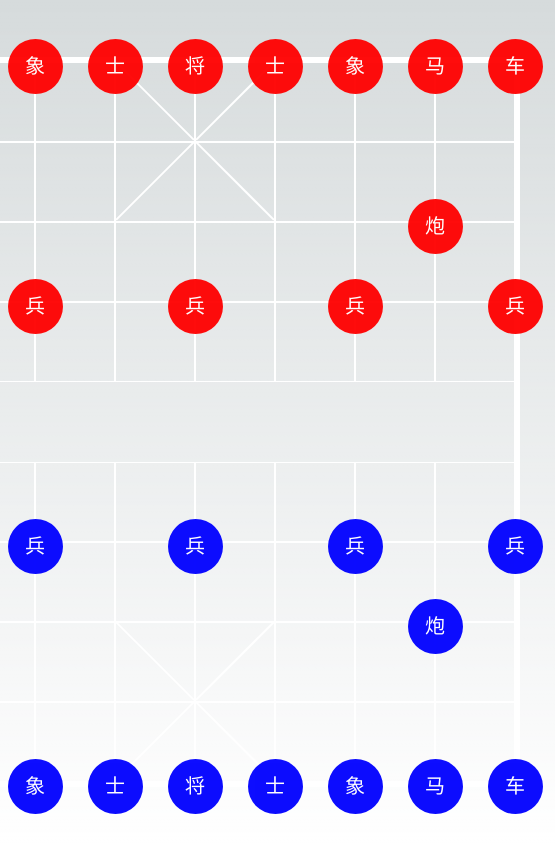
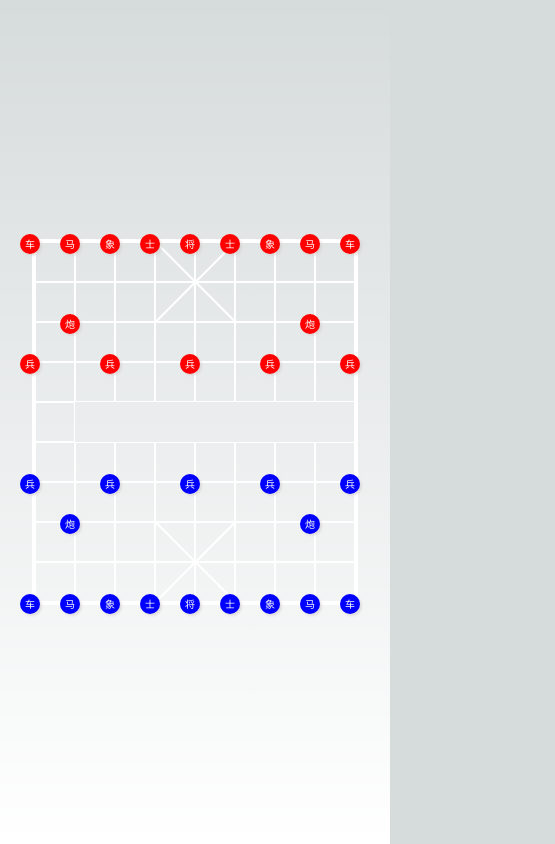
Before and after one commit to Thanhtinh06/chinese-chess, a Next.js app: page / in a window 390 px wide. Shown: the whole page, 555 px wide, since content can reach past the window. Built offline with nearby package versions, Linux system fonts and the light colour scheme.

Commit message:
CC-4 <completed logic moving Phao's

```diff
--- a/src/app/globals.css
+++ b/src/app/globals.css
@@ -23,8 +23,29 @@ body {
       rgb(var(--background-end-rgb))) rgb(var(--background-start-rgb));
 }
 
+.board {
+  display: grid;
+  grid-template-columns: repeat(8, 80px);
+  grid-template-rows: repeat(9, 80px);
+  align-items: center;
+  justify-content: center;
+  border: 5px solid white;
+  position: relative;
+}
+
+.board-chess {
+  display: grid;
+  grid-template-columns: repeat(9, 80px);
+  grid-template-rows: repeat(10, 80px);
+  align-items: center;
+  justify-content: center;
+  position: absolute;
+  width: 100%;
+  top: -5%;
+  left: 0;
+  z-index: 999;
+}
 section.board div.line:nth-child(33) {
-  border: none !important;
   border-left: 1px solid white !important;
 }
 
@@ -133,21 +154,23 @@ div.line:nth-child(69)::before {
   transform: rotate(-135deg);
   transform-origin: center;
 }
+
 .chess-piece {
   width: 55px;
   height: 55px;
   border-radius: 50%;
   text-align: center;
   line-height: 55px;
-  opacity: 95%;
+  box-shadow: 2px 2px 2px rgba(212, 201, 201, 0.5);
+    transition: all ease-in 0.5;
 }
 
 
 .chess-piece:hover,
 .select-chess {
-  box-shadow: 2px 2px 2px rgb(212, 201, 201);
   border: 1px groove white;
-  opacity: 100%;
+  box-shadow: 0px 0px 2px 5px rgba(255, 192, 203, 0.54);
+    transform: scale(1.1);
 
 }
 
@@ -180,6 +203,157 @@ div.line:nth-child(69)::before {
   z-index: 10;
   display: block;
 }
+
 .name-chess {
   font-size: 20px;
 }
+@media screen and (max-width:768px) {
+
+  section.board div.line:nth-child(4)::before,
+  div.line:nth-child(60)::before {
+    content: '';
+    position: absolute;
+    top: 48%;
+    left: -20%;
+    width: 55px;
+    height: 2px;
+    background-color: white;
+    transform: rotate(-135deg);
+    transform-origin: center;
+  }
+
+  section.board div.line:nth-child(5),
+  div.line:nth-child(61) {
+    position: relative;
+    display: inline-block;
+  }
+
+  section.board div.line:nth-child(5)::before,
+  div.line:nth-child(61)::before {
+    content: '';
+    position: absolute;
+    top: 48%;
+    left: -20%;
+    width: 55px;
+    height: 2px;
+    background-color: white;
+    transform: rotate(-45deg);
+    transform-origin: center;
+  }
+
+  section.board div.line:nth-child(12),
+  div.line:nth-child(68) {
+    position: relative;
+    display: inline-block;
+  }
+
+  section.board div.line:nth-child(12)::before,
+  div.line:nth-child(68)::before {
+    content: '';
+    position: absolute;
+    top: 48%;
+    left: -20%;
+    width: 55px;
+    height: 2px;
+    background-color: white;
+    transform: rotate(-45deg);
+    transform-origin: center;
+  }
+
+
+  section.board div.line:nth-child(13),
+  div:nth-child(69) {
+    position: relative;
+    display: inline-block;
+  }
+
+  section.board div.line:nth-child(13)::before,
+  div.line:nth-child(69)::before {
+    content: '';
+    position: absolute;
+    top: 48%;
+    left: -20%;
+    width: 55px;
+    height: 2px;
+    background-color: white;
+    transform: rotate(-135deg);
+    transform-origin: center;
+  }
+
+  .chess-piece {
+    width: 20px;
+    height: 20px;
+    border-radius: 50%;
+    text-align: center;
+    line-height: 20px;
+    box-shadow: 2px 2px 2px rgba(212, 201, 201, 0.5);
+    transition: all ease-in 0.5;
+  }
+
+
+  .chess-piece:hover,
+  .select-chess {
+    border: 1px groove white;
+    box-shadow: 0px 0px 2px 5px rgba(255, 192, 203, 0.54);
+    transform: scale(1.1);
+
+  }
+
+  .btn-chess {
+    border: none;
+    color: white;
+    width: 30px;
+    height: 30px;
+    display: flex;
+    justify-content: center;
+    align-items: center;
+  }
+
+  .active-select-move {
+    position: relative;
+  }
+
+  .active-select-move::before {
+    width: 10px;
+    height: 10px;
+    content: '';
+    border-radius: 50%;
+    text-align: center;
+    line-height: 10px;
+    position: absolute;
+    top: 50%;
+    left: 50%;
+    transform: translate(-50%, -50%);
+    background-color: green;
+    z-index: 10;
+    display: block;
+  }
+
+  .name-chess {
+    font-size: 10px;
+  }
+
+  .board {
+    display: grid;
+    grid-template-columns: repeat(8, 40px);
+    grid-template-rows: repeat(9, 40px);
+    align-items: center;
+    justify-content: center;
+    border: 3px solid white;
+    position: relative;
+  }
+
+  .board-chess {
+    display: grid;
+    grid-template-columns: repeat(9, 40px);
+    grid-template-rows: repeat(10, 40px);
+    align-items: center;
+    justify-content: center;
+    position: absolute;
+    width: 100%;
+    top: -5%;
+    left: 0;
+    z-index: 999;
+  }
+
+}
--- a/src/shared/components/Board/Board.tsx
+++ b/src/shared/components/Board/Board.tsx
@@ -5,39 +5,12 @@ import SquaresChess from "./SquaresChess";
 
 const Board = () => {
   return (
-    <>
-      <section
-        style={{
-          display: "grid",
-          gridTemplateColumns: "repeat(8,80px)",
-          gridTemplateRows: "repeat(9,80px)",
-          alignItems: "center",
-          justifyContent: "center",
-          border: "5px solid white",
-          position: "relative",
-        }}
-        className="board"
-      >
-        <SquaresLine />
-        <div
-          style={{
-            display: "grid",
-            gridTemplateColumns: "repeat(9,80px)",
-            gridTemplateRows: "repeat(10,80px)",
-            alignItems: "center",
-            justifyContent: "center",
-            position: "absolute",
-            width: "100%",
-            top: "-5%",
-            left: 0,
-            zIndex: 999,
-          }}
-          className="board-chess"
-        >
-          <SquaresChess />
-        </div>
-      </section>
-    </>
+    <section className="board">
+      <SquaresLine />
+      <div className="board-chess">
+        <SquaresChess />
+      </div>
+    </section>
   );
 };
 
--- a/src/shared/components/Board/index.ts
+++ b/src/shared/components/Board/index.ts
@@ -81,6 +81,9 @@ export const swapPositionChess = (
       updatedBoard[targetCoordinate.x][targetCoordinate.y].isVisible,
       updatedBoard[sourceCoordinate.x][sourceCoordinate.y].isVisible,
     ] = [true, false];
+
+      updatedBoard[sourceCoordinate.x][sourceCoordinate.y].name = "";
+      updatedBoard[sourceCoordinate.x][sourceCoordinate.y].color = "";
   }
 
   // Swap piece locations
--- a/src/shared/components/Chess/index.ts
+++ b/src/shared/components/Chess/index.ts
@@ -91,6 +91,7 @@ export const getListCoordinateChessCanMove = (
   name: string,
   color: string,
   location: Coordinate,
+  board: ChessPieceType[][],
   isPromoted?: boolean
 ): Coordinate[] => {
   const resultCoordinate: Coordinate[] = [];
@@ -128,7 +129,6 @@ export const getListCoordinateChessCanMove = (
           }
         }
       }
-
       if (color === COLOR_CHESS.BLUE) {
         if (isPromoted) {
           for (
@@ -159,6 +159,93 @@ export const getListCoordinateChessCanMove = (
         }
       }
       return resultCoordinate;
+    case NAME_CHESS_PIECE.PHAO:
+      for (let i = columns - 1; i >= 0; i--) {
+        if (board[rows][i].name) {
+          let counter = 0;
+          for (let j = i - 1; j >= 0; j--) {
+            if (board[rows][j].name && board[rows][j].color !== color) {
+              resultCoordinate.push({
+                x: rows,
+                y: j,
+              });
+              break;
+            }
+            if (board[rows][j].name) {
+              break;
+            }
+          }
+          break;
+        }
+        resultCoordinate.push({
+          x: rows,
+          y: i,
+        });
+      }
+      for (let i = columns + 1; i < 9; i++) {
+        if (board[rows][i].name) {
+          for (let j = i + 1; j < 9; j++) {
+            if (board[rows][j].name && board[rows][j].color !== color) {
+              resultCoordinate.push({
+                x: rows,
+                y: j,
+              });
+              break;
+            }
+            if (board[rows][j].name) {
+              break;
+            }
+          }
+          break;
+        }
+        resultCoordinate.push({
+          x: rows,
+          y: i,
+        });
+      }
+      for (let i = rows - 1; i >= 0; i--) {
+        if (board[i][columns].name) {
+          for (let j = i - 1; j >= 0; j--) {
+            if (board[j][columns].name && board[j][columns].color !== color) {
+              resultCoordinate.push({
+                x: j,
+                y: columns,
+              });
+              break;
+            }
+            if (board[j][columns].name) {
+              break;
+            }
+          }
+          break;
+        }
+        resultCoordinate.push({
+          x: i,
+          y: columns,
+        });
+      }
+      for (let i = rows + 1; i < 10; i++) {
+        if (board[i][columns].name) {
+          for (let j = i + 1; j < 10; j++) {
+            if (board[j][columns].name && board[j][columns].color !== color) {
+              resultCoordinate.push({
+                x: j,
+                y: columns,
+              });
+              break;
+            }
+            if (board[j][columns].name) {
+              break;
+            }
+          }
+          break;
+        }
+        resultCoordinate.push({
+          x: i,
+          y: columns,
+        });
+      }
+      return resultCoordinate;
     default:
       return [];
   }
--- a/src/shared/store/board/slice.ts
+++ b/src/shared/store/board/slice.ts
@@ -74,6 +74,7 @@ export const { reducer: manageBoardsReducer, actions: manageBoardsActions } =
             currentChess.name,
             currentChess.color,
             action.payload,
+            state.boardGame,
             currentChess.isPromoted
           );
 
```
